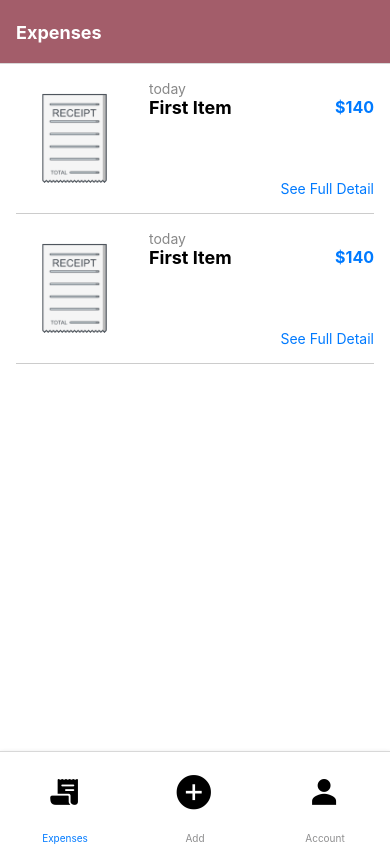
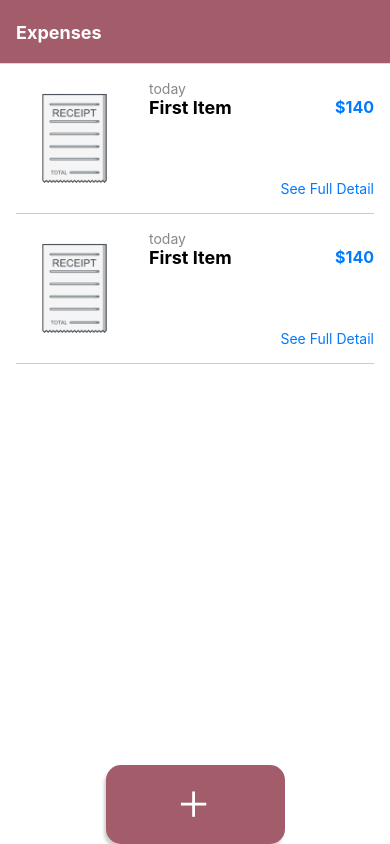
Before and after one commit to JReal10/ReceiptApp, a React Native app: screen /Tab in a window 390 px wide. Built offline with nearby package versions, Linux system fonts and the light colour scheme.

Commit message:
updated the buton

```diff
--- /dev/null
+++ b/components/HomeButton.js
@@ -0,0 +1,28 @@
+import React from 'react';
+import { TouchableOpacity, Text, StyleSheet } from 'react-native';
+import Ionicons from 'react-native-vector-icons/Ionicons'
+
+const CustomButton = ({ title, onPress, style }) => {
+  return (
+    <TouchableOpacity style={[styles.button, style]} onPress={onPress}>
+      <Ionicons name = "add" color={"#fff"} size = {45}></Ionicons>
+    </TouchableOpacity>
+  );
+};
+
+const styles = StyleSheet.create({
+  button: {
+    backgroundColor: '#A35D6A', // Change this to your desired button background color
+    paddingVertical: 15,
+    borderRadius: 15,
+    width:'50%',
+    alignItems: 'center',
+    alignSelf:'center',
+    shadowColor: '#171717',
+    shadowOffset: {width: -2, height: 4},
+    shadowOpacity: 0.2,
+    shadowRadius: 3,
+  }
+});
+
+export default CustomButton;
--- a/navigation/stackNavigator.js
+++ b/navigation/stackNavigator.js
@@ -1,14 +1,15 @@
 import React from 'react'
 import { createNativeStackNavigator } from '@react-navigation/native-stack';
+import Ionicons from 'react-native-vector-icons/Ionicons'
 
-import TabNavigator from './tabNavigator';
+import Home from '../screens/Home';
 
 const Stack = createNativeStackNavigator();
 
 export default function stackNavigator() {
   return (
     <Stack.Navigator>
-    <Stack.Screen name="Tab" component={TabNavigator} options={{
+    <Stack.Screen name="Tab" component={Home} options={{
       title: 'Expenses',
       headerStyle:{
         backgroundColor: '#A35D6A',
--- a/navigation/tabNavigator.js
+++ /dev/null
@@ -1,50 +0,0 @@
-import { Dimensions } from 'react-native';
-import {createBottomTabNavigator} from '@react-navigation/bottom-tabs';
-
-import Home from '../screens/Home';
-import Details from '../screens/Details';
-import Reports from '../screens/Reports';
-import Ionicons from 'react-native-vector-icons/Ionicons'
-
-const Tab = createBottomTabNavigator();
-const { width, height } = Dimensions.get('window');
-
-//create a navigation tab for a screen: HomeScreen, BookingPage1 and ProfilePage
-
-function TabNavigator() {
-
-  return (
-    <Tab.Navigator
-    screenOptions=
-    {{
-      tabBarStyle:
-      {
-        height:height * 0.11,
-        backgroundColor: '#fff',
-        position: 'absolute',
-        shadowColor: '#000',
-        shadowOffset: { width: 0, height: 2 },
-        shadowOpacity: 0.2,
-        shadowRadius:5,
-      },
-      //tabBarInactiveTintColor:colors.secondary_green,
-      //tabBarActiveTintColor:colors.secondary_green,
-      headerShown: false,
-
-    }}>
-
-      <Tab.Screen name="Expenses" component={Home} options = {{
-          tabBarIcon: ()=> <Ionicons size = {height * 0.035} name = "receipt"></Ionicons>,
-
-      }}/>
-      <Tab.Screen name="Add" component={Details} options = {{
-        tabBarIcon: ()=> <Ionicons name = "add-circle-sharp" size = {height * 0.05}></Ionicons>,
-      }}/>
-      <Tab.Screen name="Account" component={Reports} options = {{
-        tabBarIcon: ()=> <Ionicons name = "person-sharp" size = {height * 0.035}></Ionicons>
-      }}/>
-    </Tab.Navigator>
-  );
-}
-
-export default TabNavigator;
--- a/screens/Details.js
+++ b/screens/Details.js
@@ -1,17 +1,25 @@
-import { View, Text, StyleSheet, TouchableOpacity } from 'react-native';
+import { View, Text, StyleSheet, TouchableOpacity,Modal } from 'react-native';
 import React from 'react';
+import { useState } from 'react';
 
 export default function Details() {
+  const [modalVisible, setModalVisible] = useState(true);
+
   return (
     <View style={styles.container}>
+      <Modal
+      animationType='slide'
+      transparent= {false}
+      visible = {modalVisible}>
       <View style={[styles.sectionContainer]}>
+      <TouchableOpacity
+              onPress={() => setModalVisible(!modalVisible)}>
+              <Text>Hide Modal</Text>
+            </TouchableOpacity>
         <Text style={[styles.sectionHeading, { color: '#333' }]}>Insert using camera</Text>
         <Text style={[styles.sectionText, { color: '#666' }]}>
           Take a picture of the receipt and it will automatically fill in the name, price, the place you shopped, etc.
         </Text>
-        <View>
-          <TouchableOpacity></TouchableOpacity>
-        </View>
       </View>
       <View style={[styles.sectionContainer]}>
         <Text style={[styles.sectionHeading, { color: '#333' }]}>Enter Manually</Text>
@@ -19,6 +27,7 @@ export default function Details() {
           Fill in the receipt details yourself and add it to your expenses.
         </Text>
       </View>
+      </Modal>
     </View>
   );
 }
@@ -27,10 +36,12 @@ const styles = StyleSheet.create({
   container: {
     flex: 1,
     backgroundColor: '#F0F0F0',
-    padding: 16,
+    marginTop: 22,
   },
   sectionContainer: {
+    flex: 1,
     marginBottom: 16,
+    marginTop: 22,
     padding: 16,
     borderWidth: 1,
     borderRadius: 6,
--- a/screens/Home.js
+++ b/screens/Home.js
@@ -2,6 +2,7 @@ import React from 'react';
 import { View, Text, FlatList, StyleSheet, Image, TouchableOpacity, Dimensions } from 'react-native';
 import { SafeAreaView } from 'react-native-safe-area-context';
 import receipt from '../assets/receipt.png';
+import Button from '../components/HomeButton'
 
 const windowWidth = Dimensions.get('window').width;
 
@@ -53,6 +54,7 @@ export default function Home() {
         renderItem={renderItem}
         keyExtractor={(item) => item.id}
       />
+      <Button ></Button>
     </SafeAreaView>
   );
 }
```
